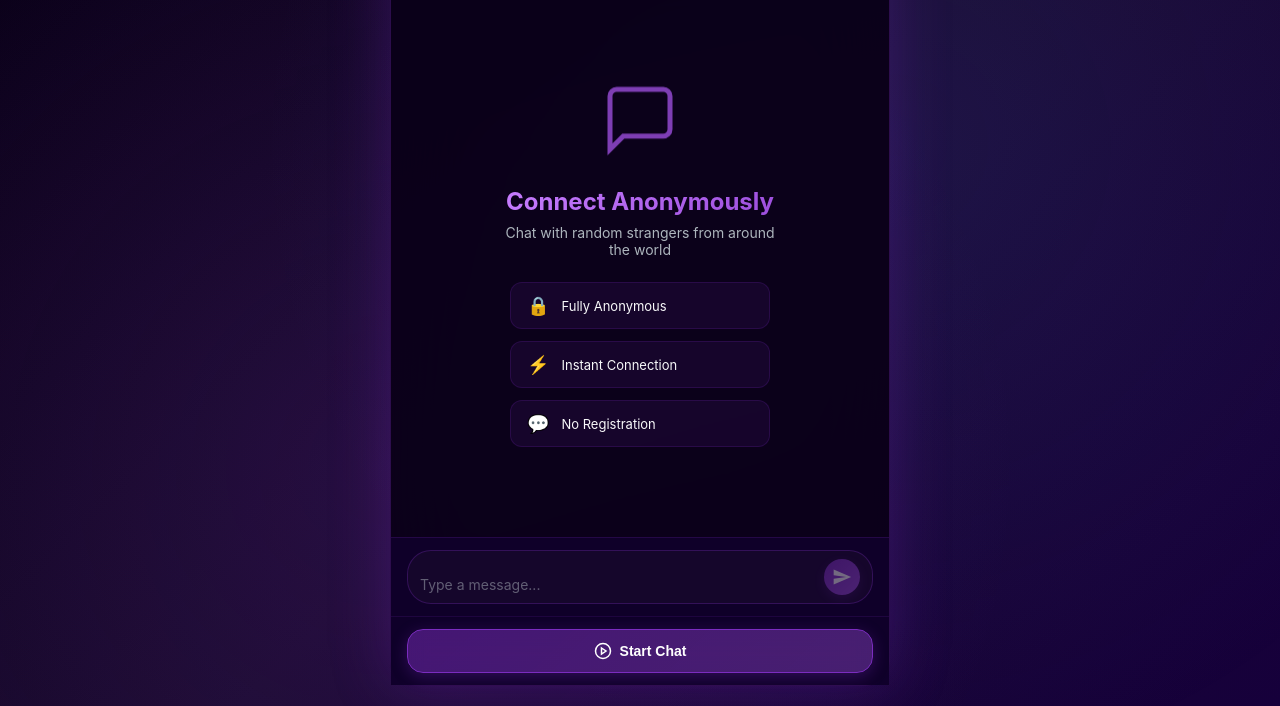
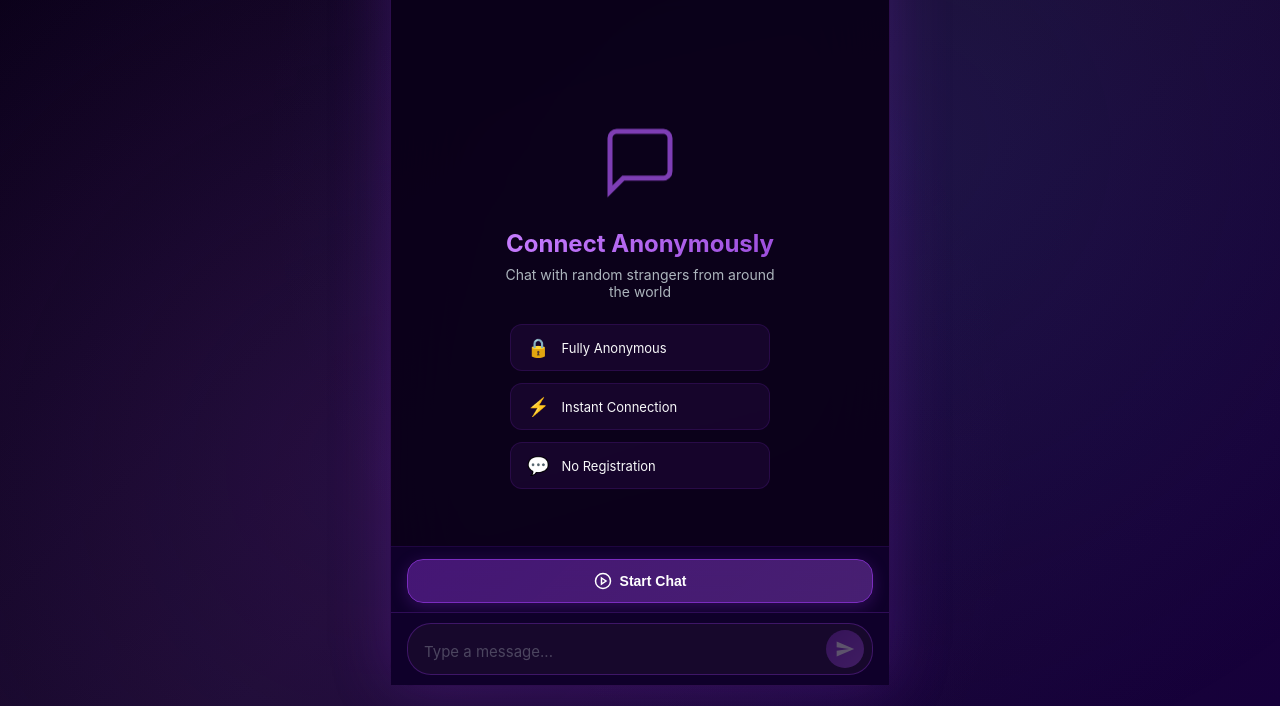
Before and after one commit to sirajulislamrubel09-glitch/anonymous-chat, a website: page public/index.html in a window 1280 px wide. Shown: the part 94-800 px from the top of the page. Drawn offline with nearby package versions, Linux system fonts and the light colour scheme; no server answers.

Commit message:
Update style.css

```diff
--- a/public/style.css
+++ b/public/style.css
@@ -120,10 +120,11 @@ header h1 {
     font-weight: 500;
 }
 
-/* Chat Box */
+/* Chat Box - ACCOUNTS FOR FIXED INPUT */
 .chat-box {
     flex: 1;
     padding: 16px;
+    padding-bottom: 80px;
     overflow-y: auto;
     overflow-x: hidden;
     background: rgba(10, 1, 24, 0.3);
@@ -359,29 +360,37 @@ header h1 {
     30% { transform: translateY(-8px); opacity: 1; }
 }
 
-/* Input Area */
+/* Input Area - FIXED TO BOTTOM, ADJUSTS WITH KEYBOARD */
 .input-area {
-    padding: 12px 16px;
-    padding-bottom: max(12px, env(safe-area-inset-bottom));
-    background: rgba(16, 0, 43, 0.95);
-    backdrop-filter: blur(20px);
-    border-top: 1px solid rgba(123, 44, 191, 0.2);
-    flex-shrink: 0;
+    position: fixed;
+    bottom: 0;
+    left: 0;
+    right: 0;
+    padding: 10px 16px;
+    padding-bottom: max(10px, env(safe-area-inset-bottom));
+    background: rgba(16, 0, 43, 0.98);
+    backdrop-filter: blur(30px);
+    border-top: 1px solid rgba(123, 44, 191, 0.3);
+    z-index: 100;
+    transition: transform 0.2s ease;
 }
 
 .input-wrapper {
     display: flex;
     align-items: flex-end;
     gap: 8px;
-    padding: 8px 12px;
-    background: rgba(26, 11, 46, 0.6);
-    border: 1.5px solid rgba(123, 44, 191, 0.3);
+    padding: 6px 8px 6px 16px;
+    background: rgba(26, 11, 46, 0.8);
+    border: 1.5px solid rgba(123, 44, 191, 0.4);
     border-radius: 24px;
-    transition: border-color 0.2s ease;
+    transition: all 0.2s ease;
+    max-width: 100%;
 }
 
 .input-wrapper:focus-within {
     border-color: var(--purple-primary);
+    background: rgba(26, 11, 46, 0.95);
+    box-shadow: 0 0 20px rgba(123, 44, 191, 0.2);
 }
 
 #messageInput {
@@ -390,15 +399,18 @@ header h1 {
     border: none;
     outline: none;
     color: var(--text-primary);
-    font-size: 14px;
+    font-size: 15px;
     font-family: inherit;
     resize: none;
-    max-height: 100px;
+    max-height: 120px;
+    min-height: 20px;
     line-height: 1.4;
+    padding: 6px 0;
 }
 
 #messageInput::placeholder {
     color: var(--text-secondary);
+    opacity: 0.7;
 }
 
 #messageInput:disabled {
@@ -406,9 +418,10 @@ header h1 {
 }
 
 .send-btn {
-    width: 36px;
-    height: 36px;
+    width: 38px;
+    height: 38px;
     padding: 0;
+    margin-left: 4px;
     border: none;
     border-radius: 50%;
     background: linear-gradient(135deg, var(--purple-primary), var(--purple-light));
@@ -417,30 +430,36 @@ header h1 {
     align-items: center;
     justify-content: center;
     cursor: pointer;
-    transition: transform 0.15s ease, opacity 0.2s ease;
+    transition: all 0.15s ease;
     flex-shrink: 0;
-    box-shadow: 0 4px 12px rgba(123, 44, 191, 0.3);
+    box-shadow: 0 4px 16px rgba(123, 44, 191, 0.4);
 }
 
 .send-btn:disabled {
-    opacity: 0.4;
+    opacity: 0.3;
     cursor: not-allowed;
+    box-shadow: none;
 }
 
 .send-btn:active:not(:disabled) {
-    transform: scale(0.92);
+    transform: scale(0.9);
+    box-shadow: 0 2px 8px rgba(123, 44, 191, 0.6);
 }
 
-/* Action Bar */
+/* Action Bar - MOVED ABOVE INPUT */
 .action-bar {
     display: flex;
     gap: 10px;
     padding: 12px 16px;
-    padding-bottom: max(12px, env(safe-area-inset-bottom));
-    background: rgba(16, 0, 43, 0.95);
+    background: rgba(16, 0, 43, 0.98);
     backdrop-filter: blur(10px);
     border-top: 1px solid rgba(123, 44, 191, 0.15);
     flex-shrink: 0;
+    position: fixed;
+    bottom: 70px;
+    left: 0;
+    right: 0;
+    z-index: 99;
 }
 
 .action-btn {
```
